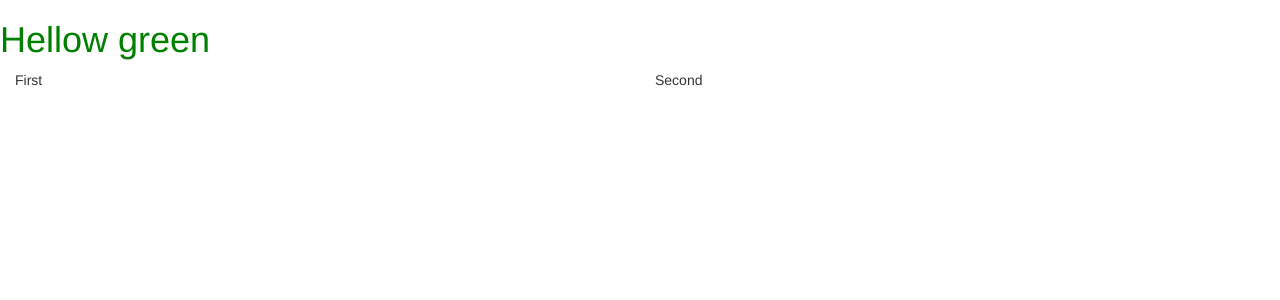
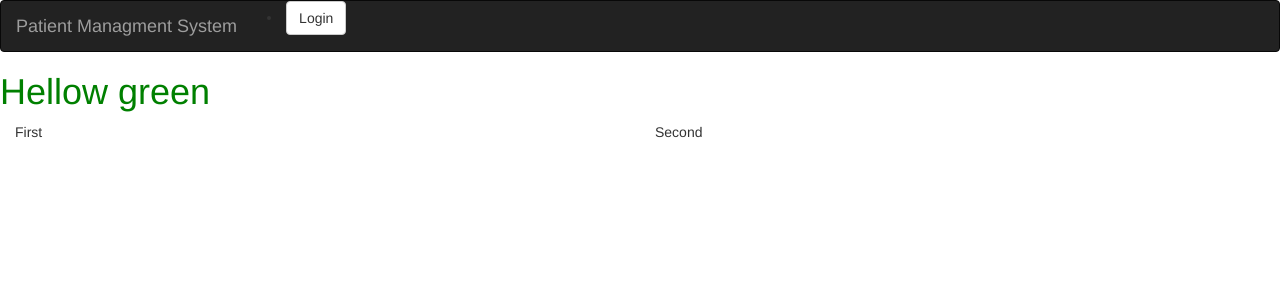
Before and after one commit to Kipngetich33/Patient-Management-System, a Django app: template Pamas/pamas/templates/base/home.html in a window 1280 px wide. Shown: the top 300 px of the page. Run offline with Django 3.2, Linux system fonts and the light colour scheme; the template is opened without the code that fills it, so the values that code supplies are empty; some libraries are stand-ins or nearby versions.

Commit message:
create login and logout urls

```diff
--- a/Pamas/Pamas/urls.py
+++ b/Pamas/Pamas/urls.py
@@ -18,6 +18,7 @@ from django.contrib import admin
 from rest_framework.urlpatterns import format_suffix_patterns
 from pamas import views
 
+
 urlpatterns = [
     url(r'^admin/', admin.site.urls),
     url(r'', include('pamas.urls')),
--- a/Pamas/pamas/templates/base/home.html
+++ b/Pamas/pamas/templates/base/home.html
@@ -1,6 +1,7 @@
 {% extends 'base/base.html' %}
 
 {% block content%}
+{% include "navbar.html" %}
 {{ block.super}}
 <div class="col-md-6">First</div>
 <div class="col-md-6">Second</div>
--- a/Pamas/pamas/templates/base/navbar.html
+++ b/Pamas/pamas/templates/base/navbar.html
@@ -11,6 +11,33 @@
     <div class="navbar-header">
       <a class="navbar-brand" href="#">Patient Managment System</a>
     </div>
+    <div class="col-sm-6 col-md-6">
+      {% if user.is_authenticated %}
+      <ul>
+        <li class="dropdown">
+          <a href="#" class="dropdown-toggle btn btn-default" data-toggle="dropdown" role="button" aria-expanded="false">Account
+                    <span class="caret"></span>
+                </a>
+          <ul class="dropdown-menu" role="menu">
+            <li>
+              <a href="{%url 'home' %}">Home</a>
+            </li>
+            <li>
+              <a href="/accounts/password/change">Change Password</a>
+            </li>
+            <li>
+              <a href="/logout">Logout</a>
+            </li>
+          </ul>
+        </li>
+      </ul>
+      {% else %}
+      <li>
+        <a class='btn btn-default' href="/accounts/login">Login</a>
+      </li>
+
+      {% endif %}
+    </div>
   </div>
 </nav>
 </body>
--- a/Pamas/pamas/urls.py
+++ b/Pamas/pamas/urls.py
@@ -6,4 +6,5 @@ urlpatterns=[
     url('^$',views.landing,name = 'landing'),
     url('^home/',views.home,name = 'home'),
 
+
 ]
```
Also changed, not shown: Pamas/pamas/views.py (line endings or trailing spaces).
